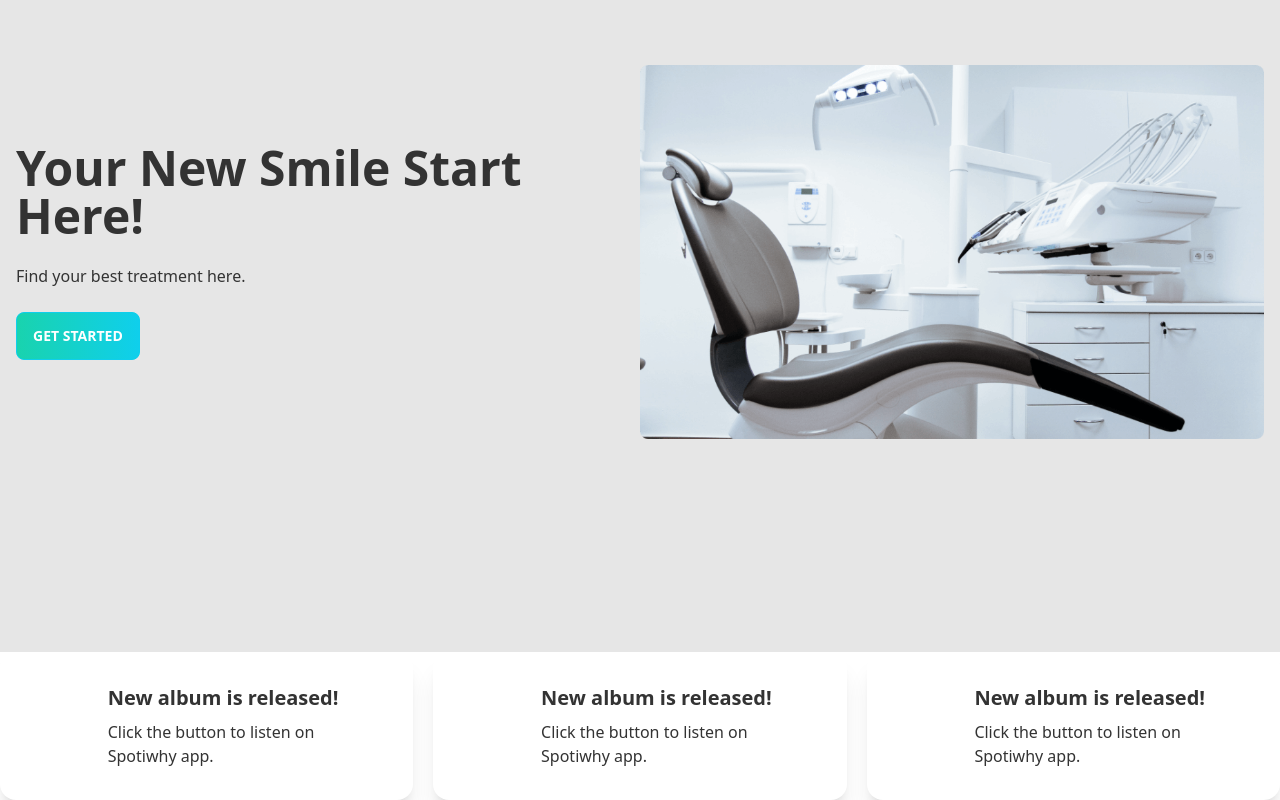
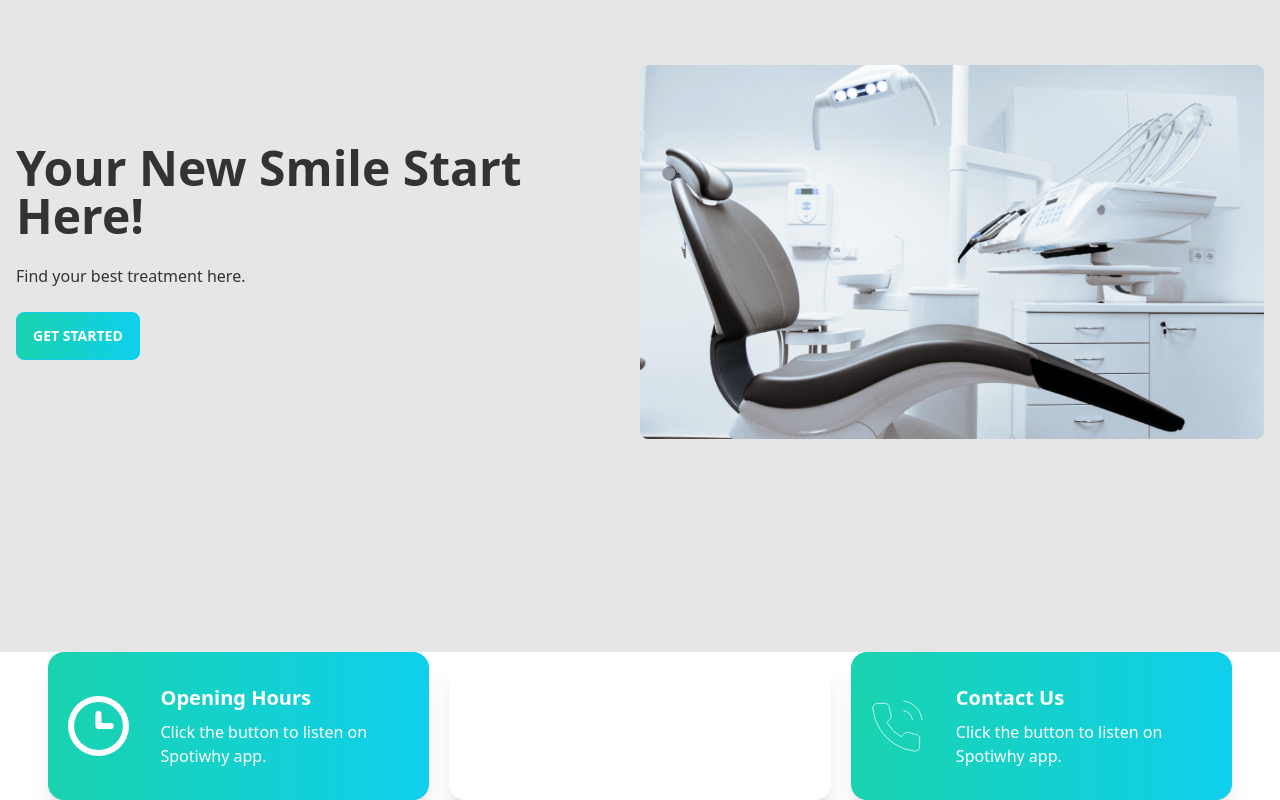
Before and after one commit to Rafiul789/doctors-portal-client, a React (Create React App) app: page / in a window 1280 px wide. Shown: the part 212-1012 px from the top of the page. Built offline with nearby package versions, Linux system fonts and the light colour scheme.

Commit message:
cards info added

```diff
--- a/src/Pages/Home/Info.js
+++ b/src/Pages/Home/Info.js
@@ -1,13 +1,15 @@
 import React from 'react';
 import Infocard from './Infocard';
 import clock from '../../assets/icons/clock.svg';
+import marker from '../../assets/icons/marker.svg';
+import phone from '../../assets/icons/phone.svg';
 
 const Info = () => {
     return (
-        <div  className="grid grid-cols-1 lg:grid-cols-3 gap-5">
-            <Infocard img={clock} ></Infocard>
-            <Infocard img={clock} ></Infocard>
-            <Infocard img={clock} ></Infocard>
+        <div  className="grid grid-cols-1 lg:grid-cols-3 gap-5 px-12">
+            <Infocard  cardTitle="Opening Hours" bgClass="bg-gradient-to-r from-secondary to-primary  "  img={clock} ></Infocard>
+            <Infocard cardTitle="Our Locations" bgClass="bg-accent"   img={marker} ></Infocard>
+            <Infocard cardTitle="Contact Us" bgClass="bg-gradient-to-r from-secondary to-primary  " img={phone} ></Infocard>
         </div>
     );
 };
--- a/src/Pages/Home/Infocard.js
+++ b/src/Pages/Home/Infocard.js
@@ -1,11 +1,11 @@
 import React from 'react';
 
-const Infocard = ({img}) => {
+const Infocard = ({img,cardTitle,bgClass}) => {
     return (
-        <div className="card lg:card-side bg-base-100 shadow-xl bg-accent">
-        <figure> <img src={img}alt="Album"/></figure>
-        <div className="card-body">
-          <h2 className="card-title">New album is released!</h2>
+        <div className={`card lg:card-side bg-base-100 shadow-xl ${bgClass}`}>
+        <figure> <img className="pl-5" src={img}alt="Album"/></figure>
+        <div className="card-body text-white ">
+          <h2 className="card-title">{cardTitle}</h2>
           <p>Click the button to listen on Spotiwhy app.</p>
 
         </div>
```
